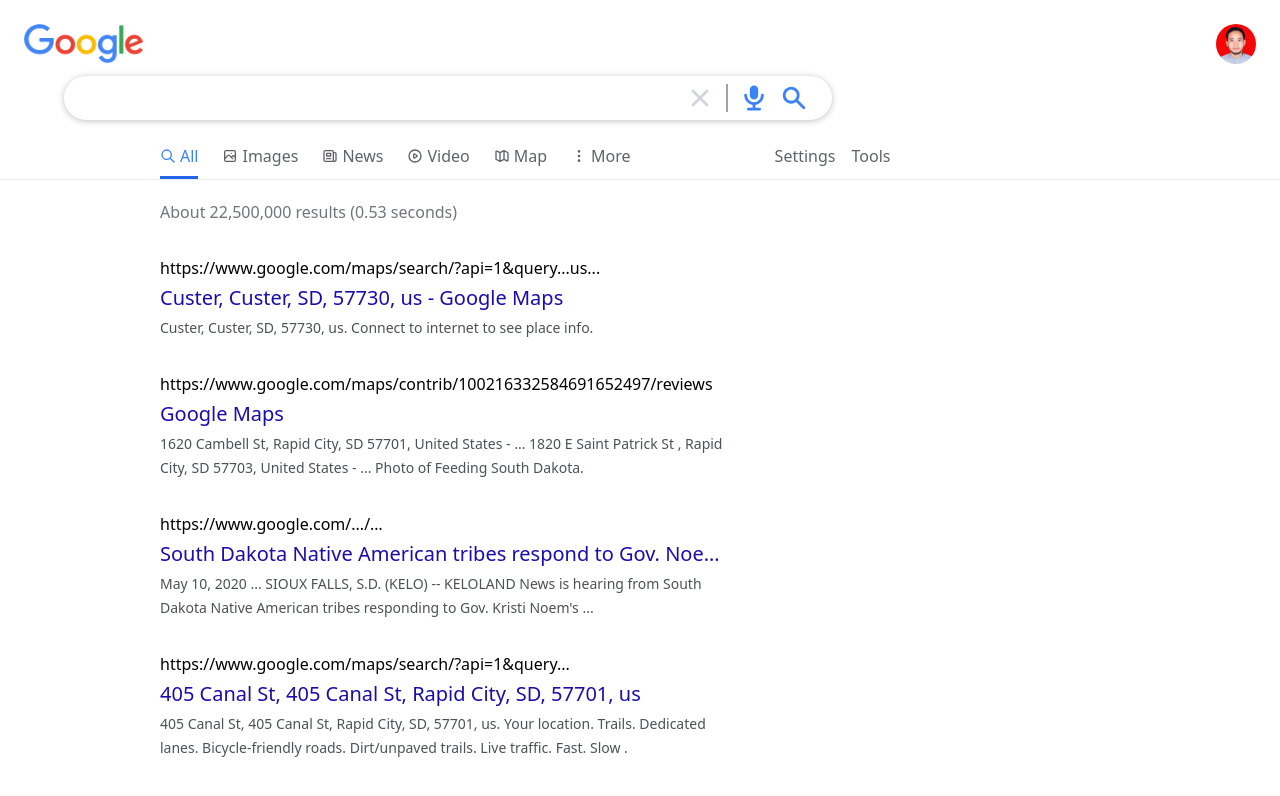
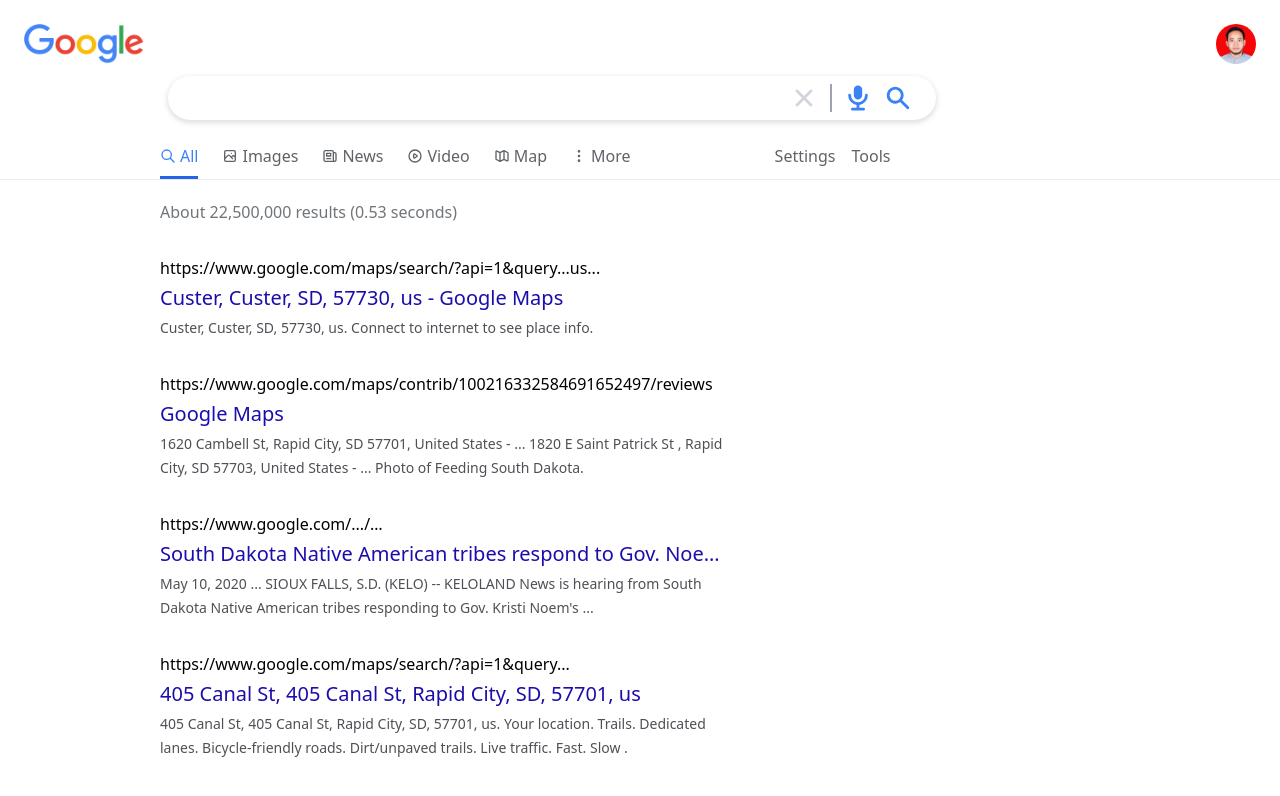
Before and after one commit to fadhilradh/Foogle-Search, a Next.js app: page /search in a window 1280 px wide. Shown: the top 796 px of the page. Built offline with nearby package versions, Linux system fonts and the light colour scheme.

Commit message:
fix shadow

```diff
--- a/components/SearchPageHeader.js
+++ b/components/SearchPageHeader.js
@@ -33,8 +33,8 @@
         </div>
 
         <form
-          className="flex sm:ml-36 md:ml-10 sm:justify-start w-full flex-grow max-w-3xl items-center
-        rounded-full px-6 py-2 sm:mr-5 shadow-google"
+          className="flex sm:ml-36 md:ml-10 lg:ml-36 sm:justify-start w-full flex-grow max-w-3xl items-center
+        rounded-full px-6 py-2 sm:mr-5 shadow-search-page hover:shadow-google focus:shadow-google"
         >
           <input
             type="text"
--- a/styles/globals.css
+++ b/styles/globals.css
@@ -11,6 +11,10 @@
     box-shadow: 0 1px 6px rgb(32 33 36 / 28%);
   }
 
+  .shadow-search-page {
+    box-shadow: 0 2px 5px 1px rgb(64 60 67 / 16%);
+  }
+
   .btn {
     @apply bg-[#F8F9FA] py-2 sm:px-3 rounded-md ring-gray-300 text-gray-800
     font-light focus:outline-none hover:ring-1 active:ring-blue-600;
```
